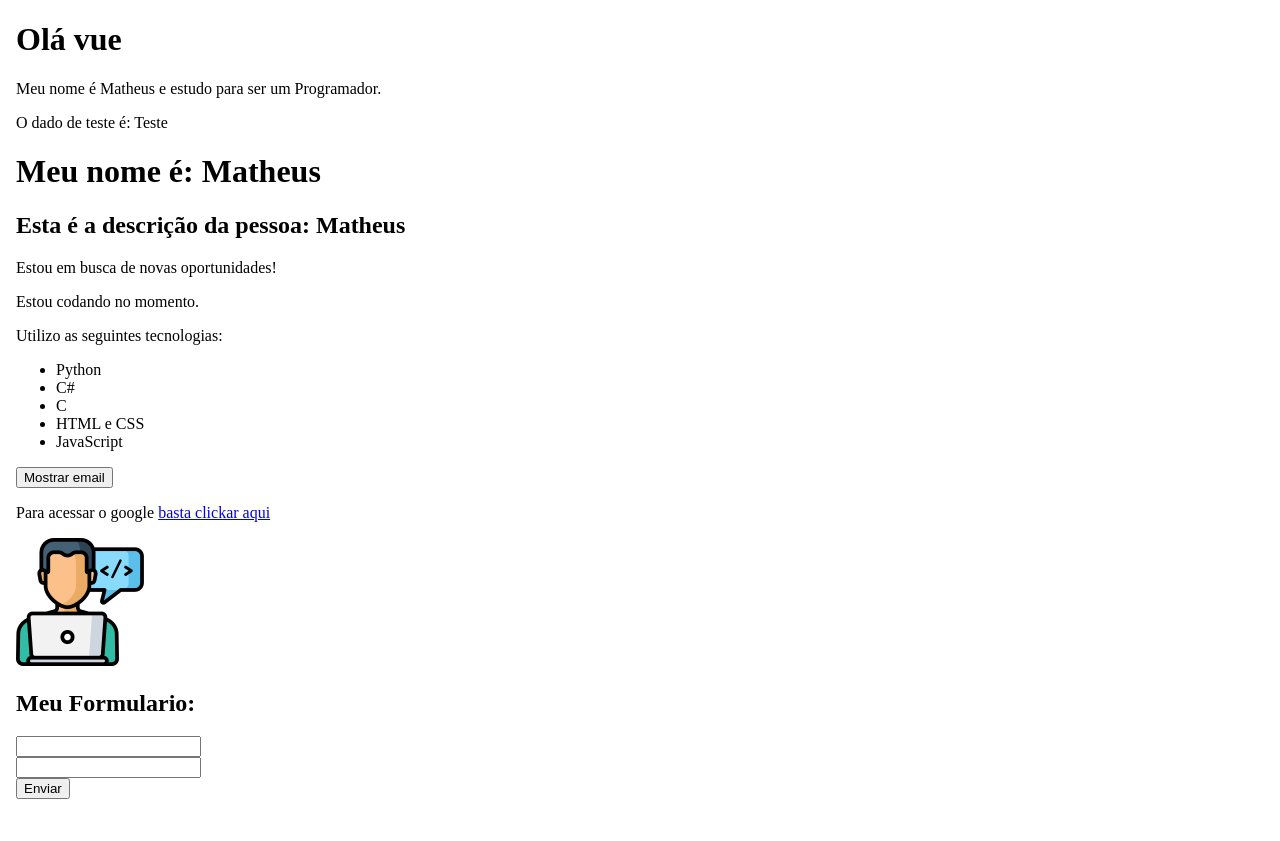
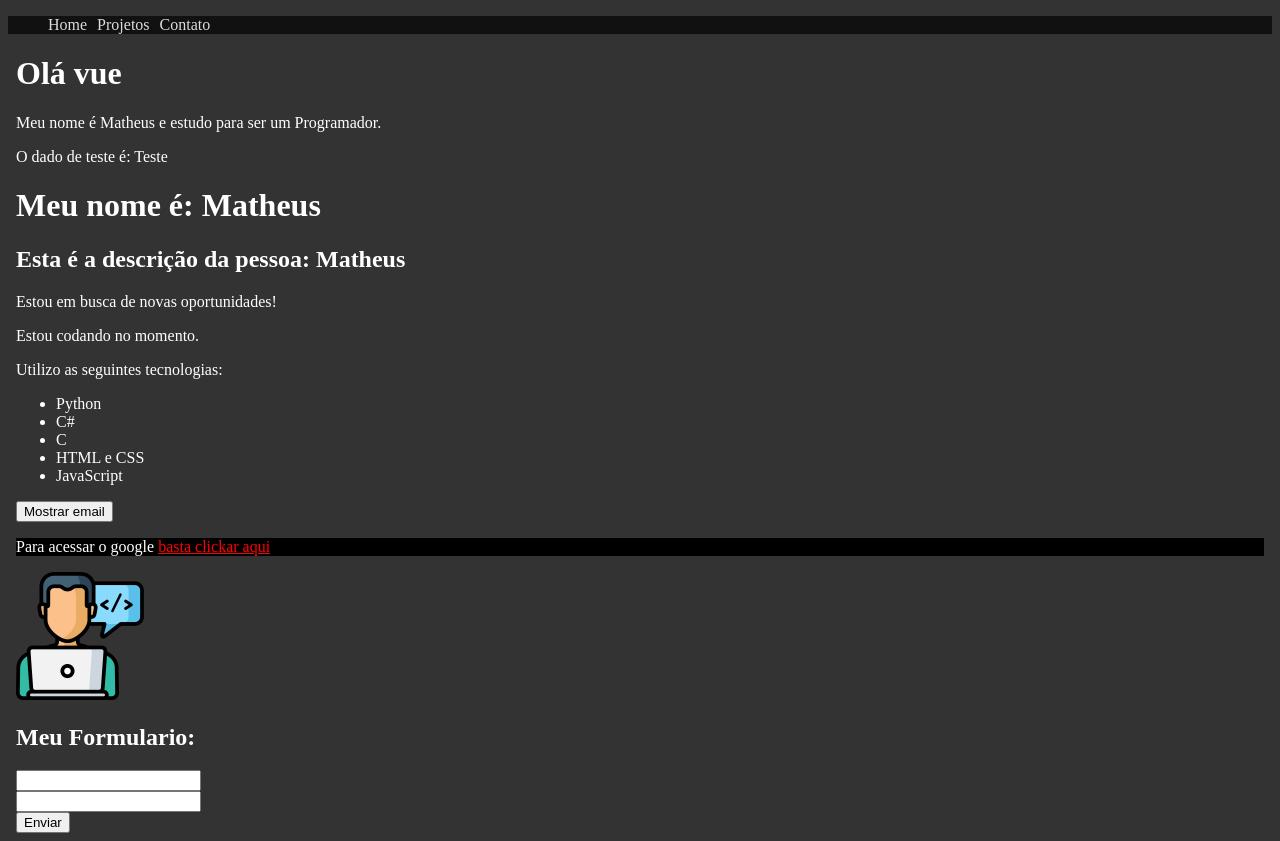
Before and after one commit to Mat780/Curso-de-Vue, a Vue app in the folder vue-cli/: page / in a window 1280 px wide. Before the commit the page ends 807 px from the top, so only its background shows below. Built offline with nearby package versions, Linux system fonts and the light colour scheme.

Commit message:
Curso de Vue 3: #12 CSS Scoped e Global

```diff
--- a/vue-cli/src/App.vue
+++ b/vue-cli/src/App.vue
@@ -1,5 +1,6 @@
 <template>
 <div>
+  <Header />
   <body>
     <PrimeiroComp />
     <p>O dado de teste é: {{ dado }}</p>
@@ -14,6 +15,7 @@ import PrimeiroComp from './components/PrimeiroComp.vue'
 import LifeCycle from './components/LifeCycle.vue'
 import Pessoa from './components/pessoa.vue'
 import Style from './components/Style.vue'
+import Header from './components/Header.vue'
 
   export default{
     name: "App",
@@ -21,7 +23,8 @@ import Style from './components/Style.vue'
         PrimeiroComp,
         LifeCycle,
         Pessoa,
-        Style
+        Style,
+        Header
     },
 
     data() {
@@ -31,3 +34,18 @@ import Style from './components/Style.vue'
     }
   }
 </script>
+
+<style>
+  body{
+    background-color: #333;
+    color: #FFF;
+  }
+
+  a {
+    color: red;
+  }
+
+  .teste{
+    background-color: #000;
+  }
+</style>
--- /dev/null
+++ b/vue-cli/src/components/Header.vue
@@ -0,0 +1,34 @@
+<template>
+    <ul>
+        <li><a href="#">Home</a></li>
+        <li><a href="https://github.com">Projetos</a></li>
+        <li><a href="#">Contato</a></li>
+    </ul>
+</template>
+
+<script>
+export default {
+    name: 'Header'
+}
+</script>
+
+<style scoped>
+    ul{
+        list-style: none;
+        display: flex;
+        background: #111;
+    }
+    li{
+        margin-right: 10px;
+    }
+
+    a{
+        color: #ddd;
+        text-decoration: none;
+        transition: .5s;
+    }
+
+    a:hover {
+        color: turquoise;
+    }
+</style>
--- a/vue-cli/src/components/Info.vue
+++ b/vue-cli/src/components/Info.vue
@@ -15,7 +15,7 @@
         <button @click="showEmail">{{ botao_email }}</button>
     </div>
     <p v-if="mostrarEmail">Mande um email para: {{ email }}</p>
-    <p>Para acessar o google <a v-bind:href="google" target="_blank">basta clickar aqui</a></p>
+    <p class="teste">Para acessar o google <a v-bind:href="google" target="_blank">basta clickar aqui</a></p>
     <Picture />
 </div>
 </template>
--- a/vue-cli/src/components/LifeCycle.vue
+++ b/vue-cli/src/components/LifeCycle.vue
@@ -14,7 +14,6 @@ export default {
         setTimeout(() => {
             this.name = "Giovanna"
         }, 1000)
-        this.lifeCycle()
     },
     mounted() {
         setTimeout(() => {
```
